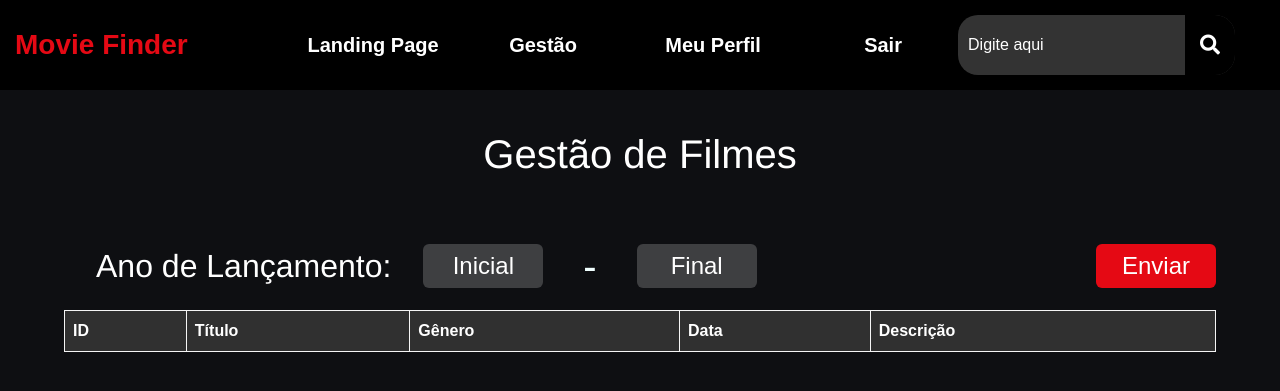
After one commit to marceloaaps/Movie-Finder, a PHP site: page /management.html in a window 1280 px wide. The commit adds this page. Shown: the top 391 px of the page. Run offline with PHP 8.4, Linux system fonts and the light colour scheme; lists and menus that the app fills with data are empty.

Commit message:
Gestão - CRUD
Feita tela de CRUD e alterados alguns styles.

```diff
--- /dev/null
+++ b/projectSrc/View/css/management.css
@@ -0,0 +1,130 @@
+/* Seguintes cores em hexcode:
+Cor Principal (Preto) - #0e0f12
+Cor Secundária (Cinza escuro) - #303030
+Botões/interações (Vermelho) - #e50914
+Hover nos botões, etc (Vermelho mais escuro) - #c11119
+Vermelho Onclick - #99161d
+*/
+
+body {
+    font-family: sans-serif;
+    width: 100%;
+    margin: 0 auto;
+    background-color: #0e0f12;
+}
+
+.containerThings {
+    display: flex;
+    flex-direction: column;
+    margin: 5vh 5vw 10vh 5vw;
+    background-color: #0e0f12;
+}
+
+#p {
+    font-size: 2em;
+    font-family: 'Franklin Gothic Medium', 'Arial Narrow', Arial, sans-serif;
+    margin: 0 1em;
+    color: rgb(255, 255, 255);
+}
+
+.p2 {
+    color: white;
+    font-size: 2.5em;
+    font-family: 'Franklin Gothic Medium', 'Arial Narrow', Arial, sans-serif;
+    text-align: center;
+}
+
+.h1H {
+    font-size: 2.5em;
+    margin: 0 1em;
+    color: azure;
+}
+
+.boxesSearch {
+    line-height: normal;
+    margin: 7vh 0 2.5vh 0;
+    display: flex;
+    width: 100%;
+    align-items: center;
+    justify-content: center;
+}
+
+.boxText {
+    padding: 8px;
+    text-align: center;
+    font-size: 1.5em;
+    overflow: hidden;
+    border: none;
+    color: white;
+    width: 15vh;
+    border-radius: 6px;
+    background-color: rgba(255, 255, 255, 0.2);
+    resize: none;
+    box-sizing: border-box;
+    height: 5.5vh;
+}
+
+.boxText::placeholder {
+    height: 100%;
+    color: white;
+    font-size: 1.0em;
+}
+
+.boxText:focus, .btnDate:focus {
+    outline: none;
+}
+
+.btnDate {
+    padding: 8px;
+    font-size: 1.5em;
+    overflow: hidden;
+    border: none;
+    color: white;
+    width: 15vh;
+    border-radius: 6px;
+    background-color: #e50914;
+    height: 5.5vh;
+    margin-left: auto;
+    transition: background-color 0.3s ease, color 0.3s ease, transform 0.3s ease;
+}
+
+.btnDate:hover {
+    background-color: #c11119;
+    color: #0e0f12;
+    transform: scale(1.04);
+}
+
+table {
+    border-radius: 8px;
+    width: 100%;
+    border-collapse: collapse;
+}
+
+th, td {
+    border: 1px double #f5f5f5;
+    padding: 8px;
+}
+
+th {
+    background-color: #303030;
+    color: rgb(255, 255, 255);
+}
+
+@media (max-width: 768px) {
+    .containerThings {
+        margin: 5vh 2.5vw 10vh 2.5vw;
+    }
+
+    .boxesSearch {
+        flex-direction: column;
+    }
+
+    .boxText, .btnDate {
+        width: 80%;
+        margin-bottom: 1em;
+    }
+
+    .btnDate {
+        margin-left: 0;
+    }
+}
--- a/projectSrc/View/css/navbar.css
+++ b/projectSrc/View/css/navbar.css
@@ -14,10 +14,10 @@ header {
 }
 
 nav {
-  display: flex; /* Para alinhar os itens da navegação horizontalmente */
-  align-items: center; /* Para alinhar os itens verticalmente */
-  margin-left: auto; /* Ajuste para alinhar à direita */
-  margin-right: 30px; /* Ajuste para alinhar à direita */
+  display: flex;
+  align-items: center;
+  margin-left: auto;
+  margin-right: 30px;
 }
 
 
@@ -31,7 +31,7 @@ nav {
   font-size: 20px;
   font-weight: bold;
   display: inline-block; /* Para que possam ser centralizadas */
-  text-align: center; /* Centraliza o texto horizontalmente */
+  text-align: center;
   width: 150px; /* Define uma largura para as palavras */
 }
 
--- a/projectSrc/View/js/script.js
+++ b/projectSrc/View/js/script.js
@@ -5,3 +5,36 @@ document.getElementById('buttonSM').addEventListener('click', function() {
 document.getElementById('quitButton').addEventListener('click', function() {
     window.location.href = 'login.html';
 });
+
+const data = [
+    { id: 1, title: "Filme A", releaseDate: "2023-05-20" },
+    { id: 2, title: "Filme B", releaseDate: "2023-06-15" },
+    { id: 3, title: "Filme C", releaseDate: "2023-07-30" }
+];
+
+// Function to populate the table with data
+function populateTable() {
+    const tableBody = document.querySelector("#dataTable tbody");
+    tableBody.innerHTML = ""; // Clear existing rows
+
+    data.forEach(item => {
+        const row = document.createElement("tr");
+
+        const cellId = document.createElement("td");
+        cellId.textContent = item.id;
+        row.appendChild(cellId);
+
+        const cellTitle = document.createElement("td");
+        cellTitle.textContent = item.title;
+        row.appendChild(cellTitle);
+
+        const cellReleaseDate = document.createElement("td");
+        cellReleaseDate.textContent = item.releaseDate;
+        row.appendChild(cellReleaseDate);
+
+        tableBody.appendChild(row);
+    });
+}
+
+// Call the function to populate the table on page load
+document.addEventListener("DOMContentLoaded", populateTable);
--- a/projectSrc/View/login.html
+++ b/projectSrc/View/login.html
@@ -31,7 +31,7 @@
                     </div>
                     <div class="form-cds">
                         <label>Não tem cadastro clique aqui?</label>
-                        <a href="#">Clique aqui</a>
+                        <a href="cadastro.html">Clique aqui</a>
                     </div>
                 </div>
                 </div>
--- /dev/null
+++ b/projectSrc/View/management.html
@@ -0,0 +1,61 @@
+<!-- Feito por Marcelo -->
+
+<!DOCTYPE html>
+<html lang="pt-br">
+
+<head>
+  <meta charset="UTF-8">
+  <meta name="viewport" content="width=device-width, initial-scale=1.0">
+  <link rel="stylesheet" href="https://stackpath.bootstrapcdn.com/bootstrap/4.5.2/css/bootstrap.min.css">
+  <link rel="stylesheet" href="https://cdnjs.cloudflare.com/ajax/libs/aos/2.3.4/aos.css">
+  <link rel="stylesheet" href="https://use.fontawesome.com/releases/v5.7.0/css/all.css" integrity="sha384-lZN37f5QGtY3VHgisS14W3ExzMWZxybE1SJSEsQp9S+oqd12jhcu+A56Ebc1zFSJ" crossorigin="anonymous">
+  <link rel="stylesheet" href="css/management.css">
+  <link rel="stylesheet" href="css/navbar.css">
+  <script src="js/script.js"></script>
+  <title>Gestão Safadosflix</title>
+</head>
+
+<body id="background">
+  <header>
+    <div class="site-name">Movie Finder</div>
+    <nav>
+      <a href="landing.html" class="categoria">Landing Page</a>
+      <a href="management.html" class="cadastro">Gestão</a>
+      <a href="#" class="suporte">Meu Perfil</a>
+      <a href="login.html" class="perfil">Sair</a>
+      <div class="search-box">
+        <input type="text" placeholder="Digite aqui">
+        <a href="#"><i class="fas fa-search"></i></a>
+      </div>
+    </nav>
+  </header>
+
+  <div id="container">
+    <div class="containerThings">
+
+      <h1 class="p2">Gestão de Filmes</h1>
+      <div class="boxesSearch">
+        <h1 id="p">Ano de Lançamento: </h1>
+        <textarea class="boxText" placeholder="Inicial"></textarea>
+        <h1 class="h1H">-</h1>
+        <textarea class="boxText" placeholder="Final"></textarea>
+        <button class="btnDate">Enviar</button>
+      </div>
+      <table id="dataTable">
+        <thead>
+          <tr>
+            <th>ID</th>
+            <th>Título</th>
+            <th>Gênero</th>
+            <th>Data</th>
+            <th>Descrição</th>
+          </tr>
+        </thead>
+        <tbody>
+          <!-- Rows will be inserted here by JavaScript -->
+        </tbody>
+      </table>
+    </div>
+</body>
+
+</html>
```
Also changed, not shown: projectSrc/View/css/landingStyle.css (+4 -6 lines), projectSrc/View/detalhamento.html (+7 -9 lines), projectSrc/View/landing.html (+7 -7 lines).
